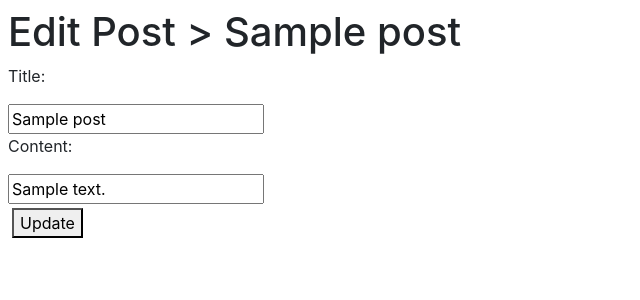
After one commit to Himanshukumar30/flask-blogly-app, a Flask app: page /posts/1/edit in a window 1280 px wide. The commit adds this page. Shown: the top 300 px of the page, without its empty margins (0-640 px from the left). Run offline with Flask 3, Linux system fonts and the light colour scheme; tables that the repository leaves empty hold one stand-in row (values such as "Sample post").

Commit message:
adding functionality to edit or delete a post

```diff
--- a/app.py
+++ b/app.py
@@ -117,9 +117,45 @@ def new_post_submit(user_id):
         user_id=user_id)
     db.session.add(new_post)
     db.session.commit()
+    flash('New Post added!')
     return redirect(f'/users/{user_id}')
 
 @app.route('/posts/<int:post_id>')
 def list_posts(post_id):
+    '''Show post'''
     post = Post.query.get_or_404(post_id)
     return render_template('post_list.html', post=post)
+
+@app.route('/posts/<int:post_id>/edit')
+def edit_post(post_id):
+    """Show edit post page once clicked on edit"""
+
+    post = Post.query.get_or_404(post_id)
+    return render_template("post_edit.html", post=post)
+
+@app.route('/posts/<int:post_id>/edit', methods=['POST'])
+def edit_post_submit(post_id):
+    """Update post once form is submitted"""
+
+    post = Post.query.get_or_404(post_id)
+    post.title = request.form['title'],
+    post.content = request.form['content'],
+
+    db.session.add(post)
+    db.session.commit()
+    flash(f'Post {post.title} Updated!')
+    return redirect(f'/posts/{post_id}')
+
+@app.route('/posts/<int:post_id>/delete')
+def delete_post(post_id):
+    """Show delete post page once clicked on edit"""
+    post = Post.query.get_or_404(post_id)
+    return render_template('confirm_post_delete.html', post=post)
+
+@app.route('/posts/<int:post_id>/delete/confirm')
+def confirm_post_delete(post_id):
+    post = Post.query.get_or_404(post_id)
+    db.session.delete(post)
+    db.session.commit()
+    flash('Post deleted!')
+    return redirect('/')
--- /dev/null
+++ b/templates/confirm_post_delete.html
@@ -0,0 +1,5 @@
+{% extends 'base.html' %} {%block title%} User Detail {% endblock %} {% block
+content %}
+<p>Are you sure? You are about to delete Post: {{post.title}}</p>
+<a href="/posts/{{post.id}}/delete/confirm"><button>Confirm</button> </a>
+{% endblock %}
--- /dev/null
+++ b/templates/post_edit.html
@@ -0,0 +1,13 @@
+{% extends 'base.html' %} {%block title%} Create new user {% endblock %} {%
+block content %}
+
+<form method="POST" class="m-2">
+  <h1>Edit Post > {{post.title}}</h1>
+  <p>Title:</p>
+  <input type="text" name="title" value="{{post.title}}" />
+  <p>Content:</p>
+  <input type="text" name="content" value="{{post.content}}" />
+  <p><button class="m-1">Update</button></p>
+</form>
+
+{% endblock %}
--- a/templates/post_list.html
+++ b/templates/post_list.html
@@ -5,6 +5,6 @@ content %}
   <p>{{post.content}}</p>
   <p>By {{post.user.first_name}}{{post.user.last_name}}</p>
   <a href="/posts/{{post.id}}/edit"><button>Edit</button></a>
-  <a href="/users/{{post.id}}/delete"><button>Delete</button></a>
+  <a href="/posts/{{post.id}}/delete"><button>Delete</button></a>
 </div>
 {% endblock %}
```
